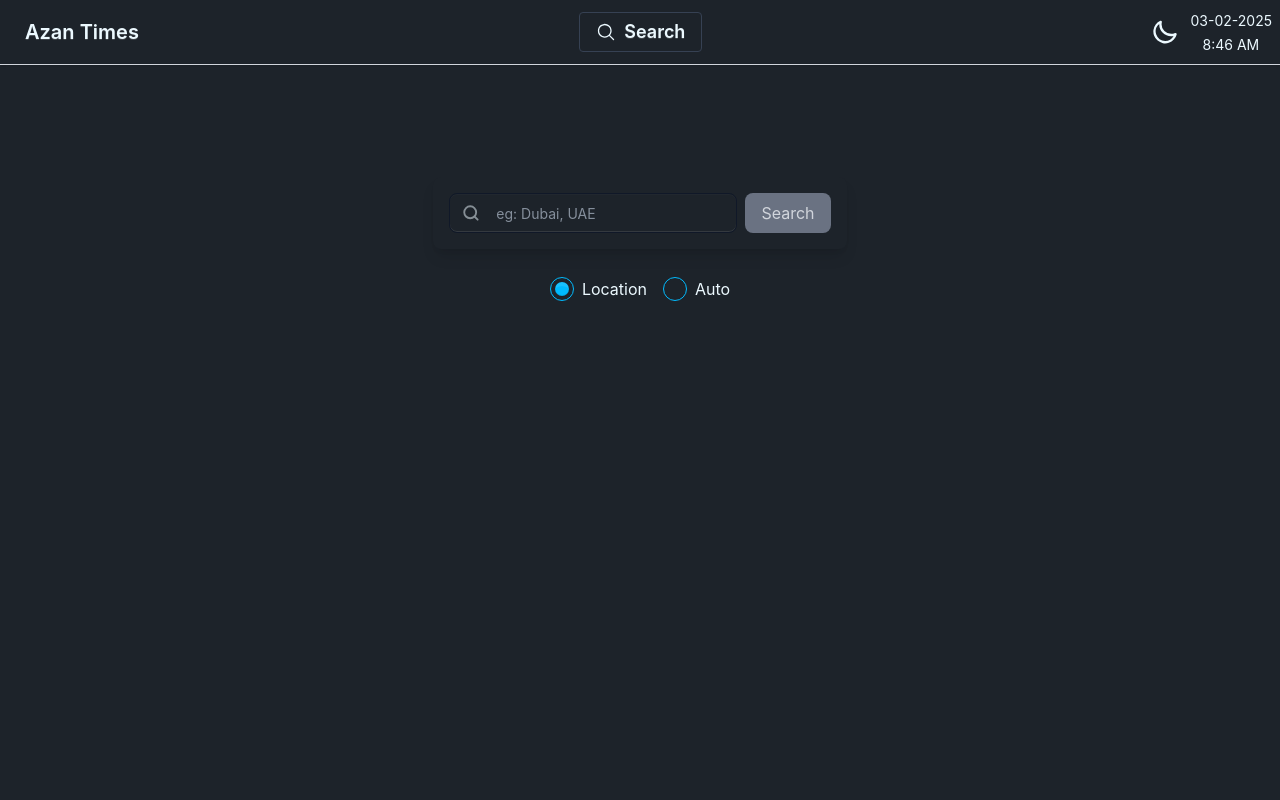
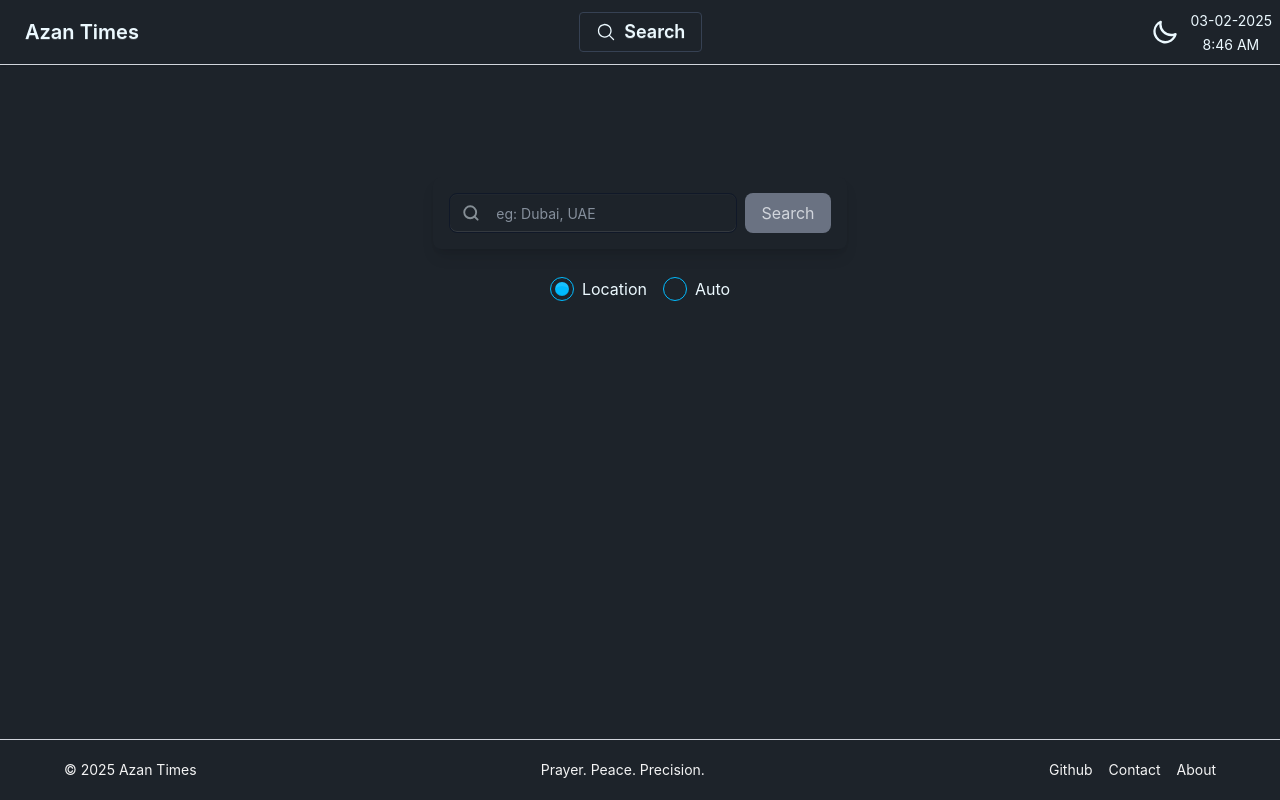
Before and after one commit to salsabeel10/azan-app, a React (Vite) app: page /search in a window 1280 px wide. Built offline with nearby package versions, Linux system fonts and the light colour scheme.

Commit message:
fixed footer css

```diff
--- a/src/components/Footer.jsx
+++ b/src/components/Footer.jsx
@@ -2,8 +2,8 @@ import React from "react";
 
 const Footer = () => {
   return (
-    <footer className="text-white/95 border-t border-gray-300 py-4">
-      <div className="max-w-6xl mx-auto     flex flex-col sm:flex-row justify-between items-center text-sm">
+    <footer className="text-white/95 border-t border-gray-300 py-5">
+      <div className="max-w-6xl mx-auto flex flex-col sm:flex-row justify-between items-center text-sm">
 
         {/* Left: Copyright */}
         <div className="mb-2 sm:mb-0">
--- a/src/components/ListOfTimes.jsx
+++ b/src/components/ListOfTimes.jsx
@@ -96,7 +96,7 @@ const ListOfTimes = () => {
         </span>
       </p>
 
-      <div className="flex justify-center items-center min-h-screen">
+      <div className="flex justify-center items-center pt-18">
         <ul className="rounded-xl w-80 text-base-content p-1 mb-22">
           {orderedPrayers.map((prayer, index) =>
             prayerTimes[prayer] ? (
--- a/src/pages/Home.jsx
+++ b/src/pages/Home.jsx
@@ -1,17 +1,23 @@
-import React from 'react'
-import NavBar from '../components/NavBar'
-import ListOfTimes from '../components/ListOfTimes'
-import Footer from '../components/Footer'
-
+import React from "react";
+import NavBar from "../components/NavBar";
+import ListOfTimes from "../components/ListOfTimes";
+import Footer from "../components/Footer";
 
 const Home = () => {
   return (
-    <div className="bg-base-100 min-h-screen">
+    <div className="flex flex-col min-h-screen bg-base-100">
+      {/* Top NavBar */}
       <NavBar />
-      <ListOfTimes />
+
+      {/* Main Content (List of Times) - Fills remaining height */}
+      <main className="flex-grow flex items-center justify-center">
+        <ListOfTimes />
+      </main>
+
+      {/* Footer */}
       <Footer />
     </div>
-  )
-}
+  );
+};
 
-export default Home
+export default Home;
--- a/src/pages/SearchLocation.jsx
+++ b/src/pages/SearchLocation.jsx
@@ -4,17 +4,23 @@ import InputField from '../components/InputField'
 import RadioButtons from '../components/RadioButtons'
 import AutoLocation from '../components/AutoLocation'
 import usePrayerTimeStore from '../store/usePrayerTimeStore'
+import Footer from '../components/Footer'
 
 const SearchLocation = () => {
   const {locationType} = usePrayerTimeStore()
   return (
-    <div className="bg-base-100 min-h-screen">
+    <div className="flex flex-col bg-base-100 min-h-screen">
       <NavBar />
+
+      <main className='flex-grow'>
       <div className="flex flex-col items-center gap-5">
         {/* Wrap InputField & RadioButtons */}
         {locationType === 'manual' ? <InputField /> : <AutoLocation />}
         <RadioButtons />
       </div>
+      </main>
+      <Footer />
+
     </div>
   )
 }
```
